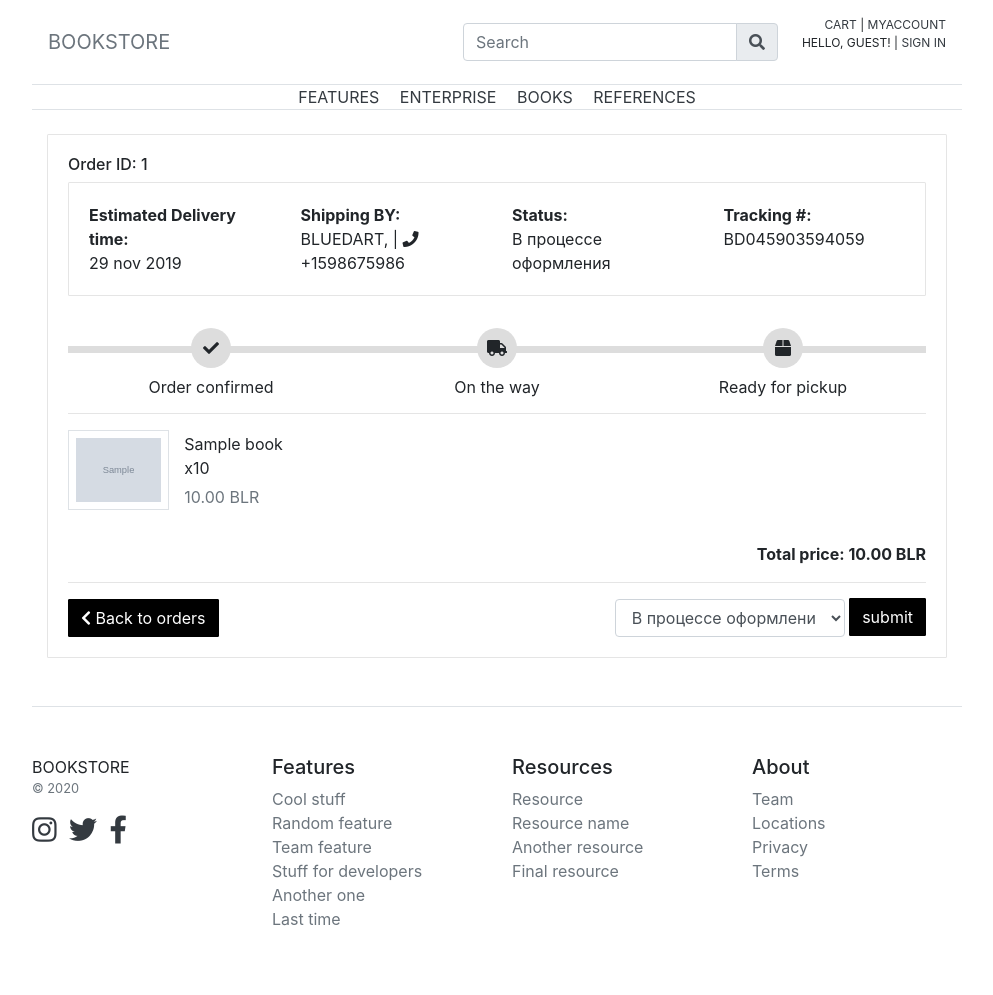
After one commit to xistadi/BookStore, a Django app: page /order/update_status/1 in a window 1280 px wide. The commit adds this page. Shown: the whole page, without its empty margins (143-1136 px from the left). Run offline with Django 3.2, Linux system fonts and the light colour scheme; tables that the repository leaves empty hold one stand-in row (values such as "Sample post"); grey boxes marked "Sample" are stand-in pictures; some libraries are stand-ins or nearby versions.

Commit message:
order update status

```diff
--- a/src/cart/views.py
+++ b/src/cart/views.py
@@ -97,5 +97,5 @@ class UpdateCartView(RedirectView):
                     'cart': cart
                 }
             )
-            return reverse_lazy('order:update_order', kwargs={'pk': order.pk})
+            return reverse_lazy('order:update_order')
         return reverse_lazy('cart:cart_index')
--- /dev/null
+++ b/src/order/templates/order/update_status_order.html
@@ -0,0 +1,65 @@
+{% extends 'customer_base.html' %}
+{% block title %}Order{% endblock %}
+{% load static %}
+{% block css %}
+  <link rel="stylesheet" href="{% static 'update_status_order.css' %}">
+{% endblock %}
+{% block content %}
+  <div class="container mt-4">
+    <article class="card">
+      <div class="card-body">
+        <h6>Order ID: {{ object.pk }}</h6>
+        <article class="card">
+          <div class="card-body row">
+            <div class="col"> <strong>Estimated Delivery time:</strong> <br>29 nov 2019 </div>
+            <div class="col"> <strong>Shipping BY:</strong> <br> BLUEDART, | <i class="fa fa-phone"></i> +1598675986 </div>
+            <div class="col"> <strong>Status:</strong> <br> {{ object.get_delivery_status_display }} </div>
+            <div class="col"> <strong>Tracking #:</strong> <br> BD045903594059 </div>
+          </div>
+        </article>
+        <div class="track">
+          <div class="step {% if object.delivery_status == '2' or object.delivery_status == '3' or object.delivery_status == '4' %} active {% endif %}"> <span class="icon"> <i class="fa fa-check"></i> </span> <span class="text">Order confirmed</span> </div>
+          <div class="step {% if object.delivery_status == '3' or object.delivery_status == '4' %} active {% endif %}"> <span class="icon"> <i class="fa fa-truck"></i> </span> <span class="text"> On the way </span> </div>
+          <div class="step {% if object.delivery_status == '4' %} active {% endif %}"> <span class="icon"> <i class="fa fa-box"></i> </span> <span class="text">Ready for pickup</span> </div>
+        </div>
+        <hr>
+        <ul class="row">
+          {% for book in object.cart.books.all %}
+            <li class="col-md-4">
+              <figure class="itemside mb-3">
+                <a href="/books/{{ book.book.pk }}">
+                  <div class="aside"><img {% if book.book.photo %} src="{{ book.book.photo.url }}" {% else %} src="https://via.placeholder.com/2000x3000" {% endif %} class="img-sm border"></div>
+                </a>
+                  <figcaption class="info align-self-center">
+                    <p class="title">{{ book.book.name }} <br> x{{ book.quantity }}</p> <span class="text-muted">{{ book.price }} BLR</span>
+                  </figcaption>
+              </figure>
+            </li>
+          {% endfor %}
+        </ul>
+        <div class="text-right font-weight-bold">Total price: {{ object.cart.total_price }} BLR</div>
+        <hr>
+        <div class="row">
+          <div class="col-6">
+            <a href="{% url 'myaccount' %}" class="btn btn-warning" data-abc="true"> <i class="fa fa-chevron-left"></i> Back to orders</a>
+          </div>
+          <div class="col-6 text-right">
+            <form action="" method="post">
+            {% csrf_token %}
+              <select name="delivery_status" id="id_delivery_status" class="form-control" style="max-width: 230px; display: inline-block">
+                <option value="1" {% if object.delivery_status == '1' %} selected {% endif %}>В процессе оформления</option>
+
+                <option value="2" {% if object.delivery_status == '2' %} selected {% endif %}>Заказан</option>
+
+                <option value="3" {% if object.delivery_status == '3' %} selected {% endif %}>Доставка</option>
+
+                <option value="4" {% if object.delivery_status == '4' %} selected {% endif %}>Доставлен</option>
+              </select>
+              <button type="submit" class="btn btn-warning" style="margin-top: -5px">submit</button>
+            </form>
+          </div>
+        </div>
+      </div>
+    </article>
+  </div>
+{% endblock %}
--- a/src/order/urls.py
+++ b/src/order/urls.py
@@ -4,5 +4,6 @@ from . import views
 app_name = 'order'
 
 urlpatterns = [
-    path('update/<int:pk>', views.OrderUpdateView.as_view(), name='update_order'),
+    path('update/', views.OrderUpdateView.as_view(), name='update_order'),
+    path('update_status/<int:pk>', views.UpdateStatusOrderView.as_view(), name='update_order_status'),
 ]
--- a/src/order/views.py
+++ b/src/order/views.py
@@ -5,6 +5,7 @@ from django.http import HttpResponseRedirect
 from django.urls import reverse_lazy
 
 from cart import views as cart_views
+from cart import models as cart_models
 
 
 class OrderUpdateView(edit.UpdateView):
@@ -36,5 +37,16 @@ class OrderUpdateView(edit.UpdateView):
             return self.render_to_response(
                 self.get_context_data(form=form))
 
+    def get_object(self, queryset=None):
+        cart_id = self.request.session.get('cart_id')
+        cart = cart_models.Cart.objects.filter(pk=cart_id).first()
+        return cart.order
+
+
+class UpdateStatusOrderView(edit.UpdateView):
+    form_class = forms.OrderDeliveryStatusUpdateForm
+    template_name = 'order/update_status_order.html'
+    success_url = reverse_lazy('myaccount')
+
     def get_queryset(self):
         return models.Order.objects
--- /dev/null
+++ b/src/static/update_status_order.css
@@ -0,0 +1,141 @@
+ .card {
+     position: relative;
+     display: -webkit-box;
+     display: -ms-flexbox;
+     display: flex;
+     -webkit-box-orient: vertical;
+     -webkit-box-direction: normal;
+     -ms-flex-direction: column;
+     flex-direction: column;
+     min-width: 0;
+     word-wrap: break-word;
+     background-color: #fff;
+     background-clip: border-box;
+     border: 1px solid rgba(0, 0, 0, 0.1);
+     border-radius: 0.10rem
+ }
+
+ .card-header:first-child {
+     border-radius: calc(0.37rem - 1px) calc(0.37rem - 1px) 0 0
+ }
+
+ .card-header {
+     padding: 0.75rem 1.25rem;
+     margin-bottom: 0;
+     background-color: #fff;
+     border-bottom: 1px solid rgba(0, 0, 0, 0.1)
+ }
+
+ .track {
+     position: relative;
+     background-color: #ddd;
+     height: 7px;
+     display: -webkit-box;
+     display: -ms-flexbox;
+     display: flex;
+     margin-bottom: 60px;
+     margin-top: 50px
+ }
+
+ .track .step {
+     -webkit-box-flex: 1;
+     -ms-flex-positive: 1;
+     flex-grow: 1;
+     width: 25%;
+     margin-top: -18px;
+     text-align: center;
+     position: relative
+ }
+
+ .track .step.active:before {
+     background: #000000
+ }
+
+ .track .step::before {
+     height: 7px;
+     position: absolute;
+     content: "";
+     width: 100%;
+     left: 0;
+     top: 18px
+ }
+
+ .track .step.active .icon {
+     background: #000000;
+     color: #fff
+ }
+
+ .track .icon {
+     display: inline-block;
+     width: 40px;
+     height: 40px;
+     line-height: 40px;
+     position: relative;
+     border-radius: 100%;
+     background: #ddd
+ }
+
+ .track .step.active .text {
+     font-weight: 400;
+     color: #000
+ }
+
+ .track .text {
+     display: block;
+     margin-top: 7px
+ }
+
+ .itemside {
+     position: relative;
+     display: -webkit-box;
+     display: -ms-flexbox;
+     display: flex;
+     width: 100%
+ }
+
+ .itemside .aside {
+     position: relative;
+     -ms-flex-negative: 0;
+     flex-shrink: 0
+ }
+
+ .img-sm {
+     height: 80px;
+     padding: 7px
+ }
+
+ ul.row,
+ ul.row-sm {
+     list-style: none;
+     padding: 0
+ }
+
+ .itemside .info {
+     padding-left: 15px;
+     padding-right: 7px
+ }
+
+ .itemside .title {
+     display: block;
+     margin-bottom: 5px;
+     color: #212529
+ }
+
+ p {
+     margin-top: 0;
+     margin-bottom: 1rem
+ }
+
+ .btn-warning {
+     color: #ffffff;
+     background-color: #000000;
+     border-color: #000000;
+     border-radius: 1px
+ }
+
+ .btn-warning:hover {
+     color: #000000;
+     background-color: #ffffff;
+     border-color: #ffffff;
+     border-radius: 1px
+ }
```
Also changed, not shown: src/templates/my_account.html (+5 -6 lines).
